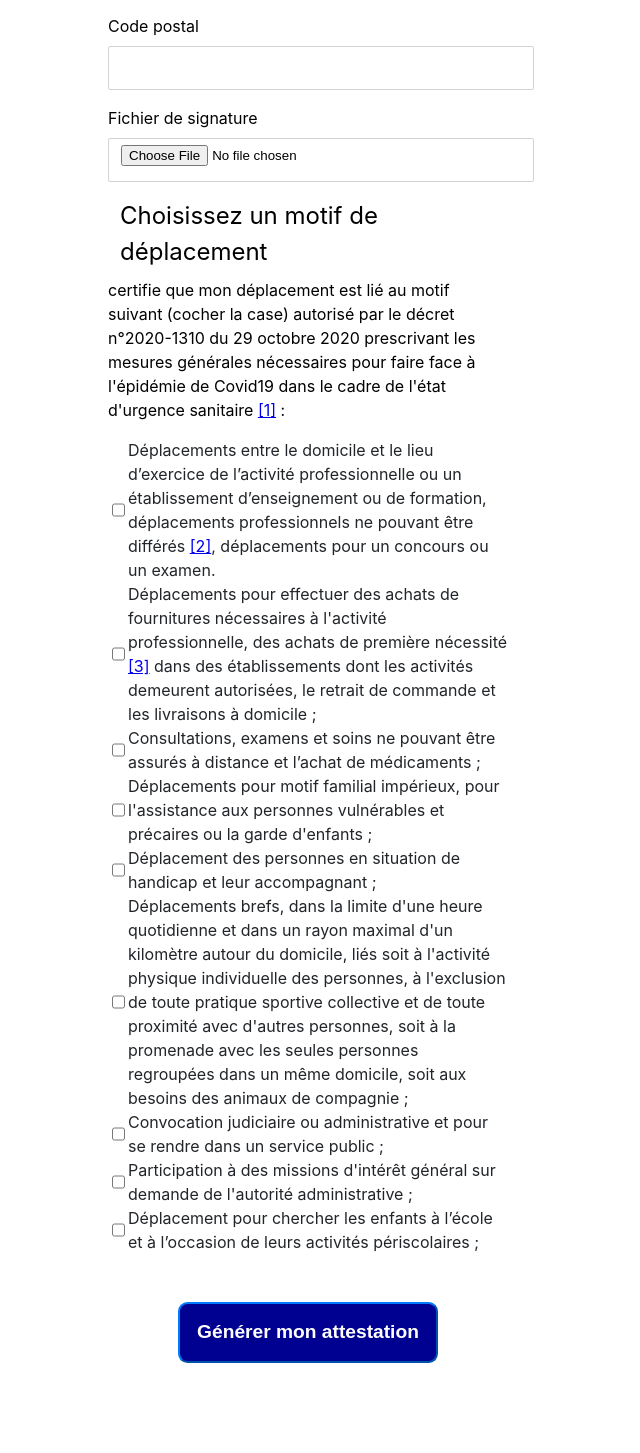
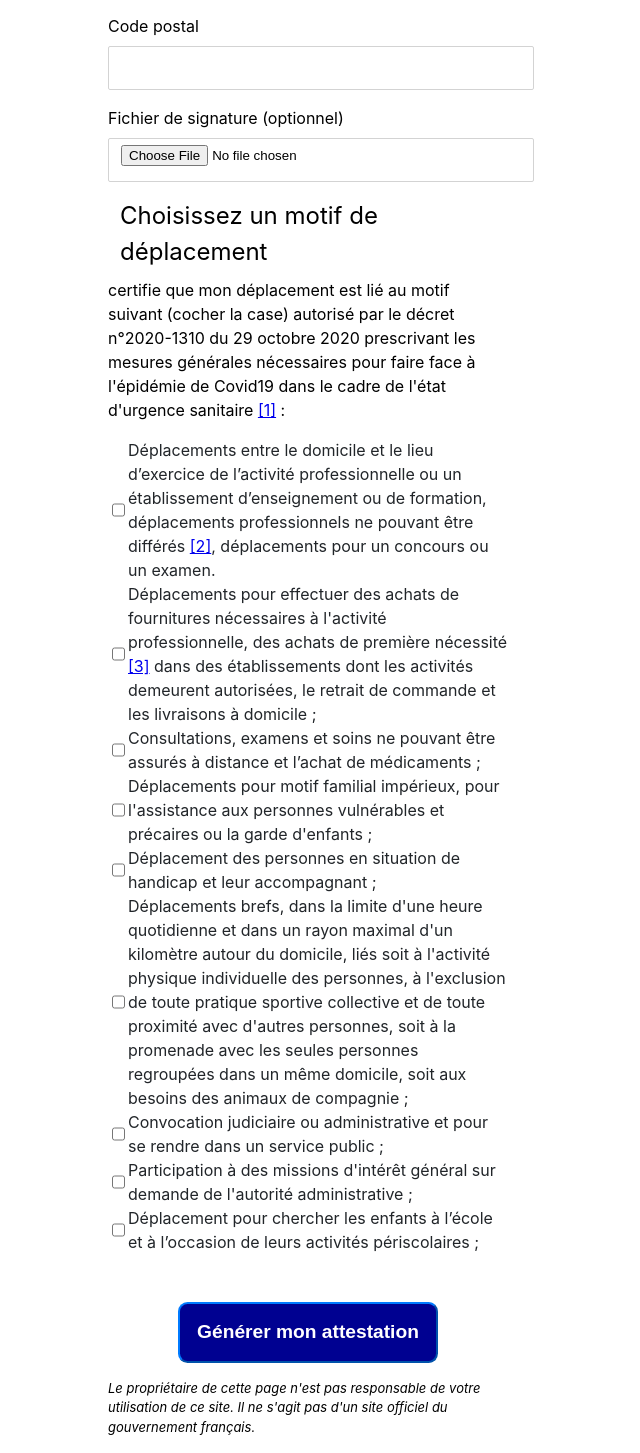
Before and after one commit to PaulCombal/attestation-sortie-auto, a Vue app: page / in a window 1280 px wide. Shown: the part 674-2127 px from the top of the page, without its empty margins (332-972 px from the left). Before the commit the page ends 2053 px from the top, so only its background shows below. Built offline with nearby package versions, Linux system fonts and the light colour scheme.

Commit message:
Max image size just for gh pages

```diff
--- a/src/components/FormPage.vue
+++ b/src/components/FormPage.vue
@@ -44,8 +44,8 @@
     </div>
 
     <div>
-      <label>Fichier de signature</label>
-      <input type="file" @change="updateSignature"/>
+      <label>Fichier de signature (optionnel)</label>
+      <input type="file" @change="updateSignature" accept="image/*"/>
       <input type="hidden" name="signature" :value="base64sig">
     </div>
 
@@ -141,6 +141,11 @@
         Générer mon attestation
       </button>
     </div>
+
+    <div style="font-size: small; font-style: italic">
+      Le propriétaire de cette page n'est pas responsable de votre utilisation de ce site.
+      Il ne s'agit pas d'un site officiel du gouvernement français.
+    </div>
   </form>
 </template>
 
@@ -182,6 +187,7 @@ export default {
     },
     updateSignature(evt) {
       const file = evt.target.files[0];
+
       const toBase64 = file => new Promise((resolve, reject) => {
         const reader = new FileReader();
         reader.readAsDataURL(file);
@@ -189,7 +195,14 @@ export default {
         reader.onerror = error => reject(error);
       });
 
-      toBase64(file).then(res => this.base64sig = res);
+      toBase64(file).then(res => {
+        if (res.length > 7710) {
+          alert("Cette image est trop lourde. La taille recommandée maximale est de 200x90px. Vous pouvez continuer sans signature.");
+          evt.target.type = "text";
+          evt.target.type = "file";
+        }
+        this.base64sig = res;
+      });
     }
   }
 }
```
Also changed, not shown: 8 other files (tests, documents, lock files or other folders).
